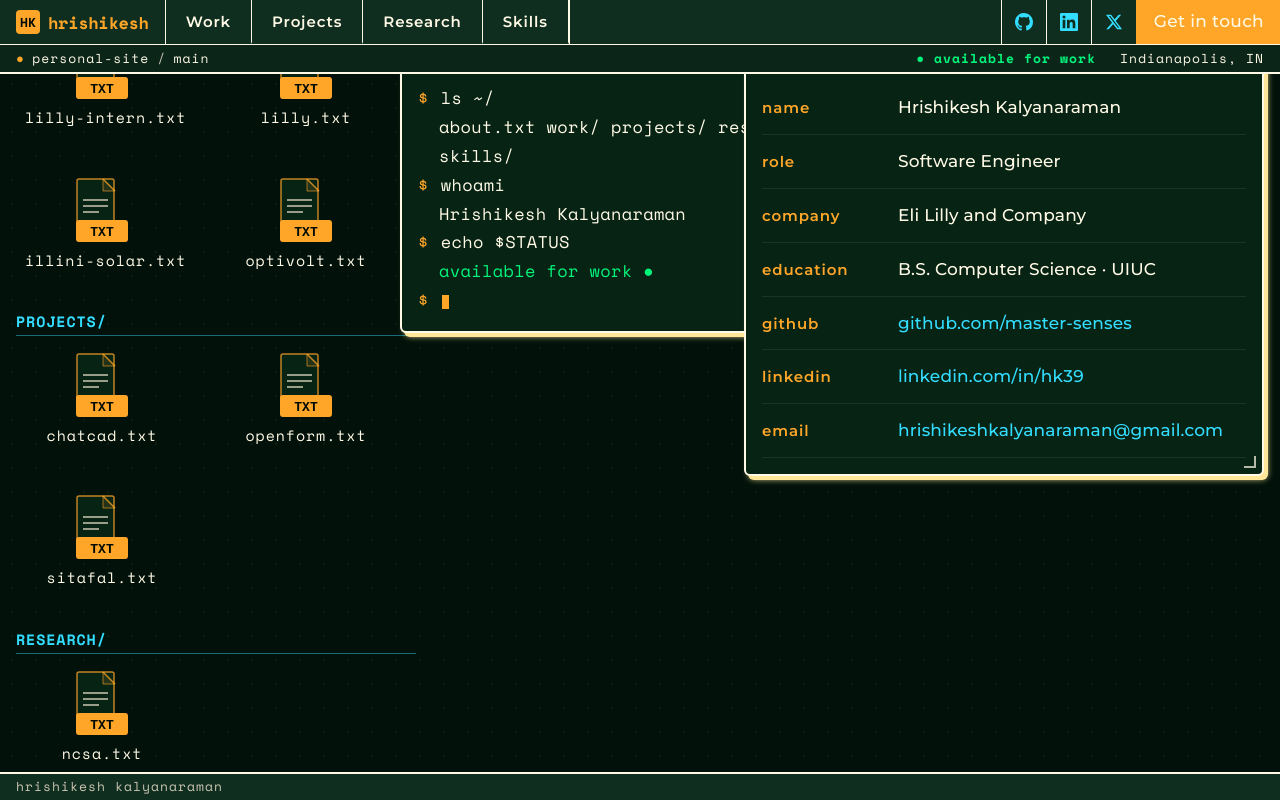
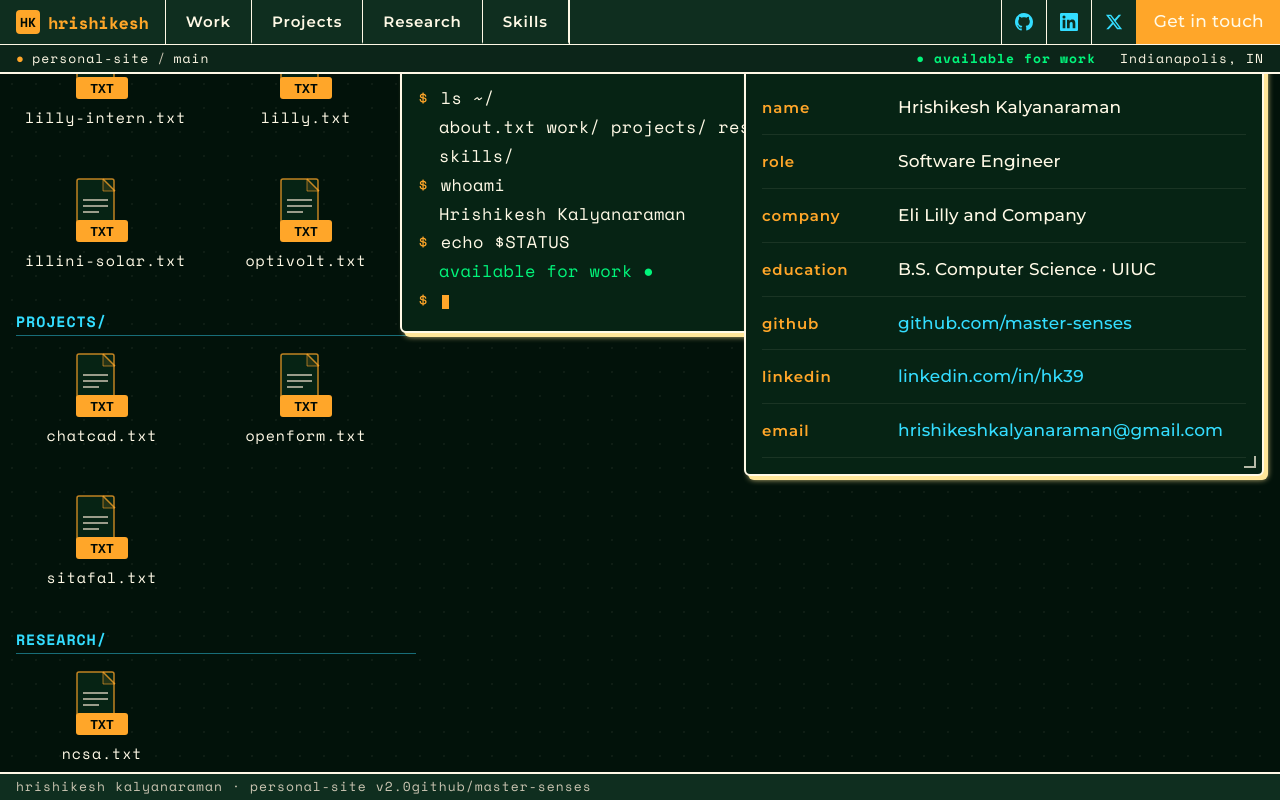
Before and after one commit to master-senses/personal-site, a Next.js app: page / in a window 1280 px wide. Built offline with nearby package versions, Linux system fonts and the light colour scheme.

Commit message:
Remove email from desktop footer; keep GitHub link.
Restores status label and github/master-senses link after email mailto removal.

```diff
--- a/src/components/Desktop.tsx
+++ b/src/components/Desktop.tsx
@@ -365,7 +365,8 @@
 
       {/* ── Footer status bar ──────────────────────────────────────────── */}
       <footer className="desktop-footer">
-        <span className="type-caption font-mono" style={{ color: "var(--text-dim)" }}>hrishikesh kalyanaraman</span>
+        <span className="type-caption font-mono" style={{ color: "var(--text-dim)" }}>hrishikesh kalyanaraman · personal-site v2.0</span>
+        <a href="https://github.com/master-senses" target="_blank" rel="noopener noreferrer" className="type-caption link-chrome font-mono">github/master-senses</a>
       </footer>
     </div>
   );
```
